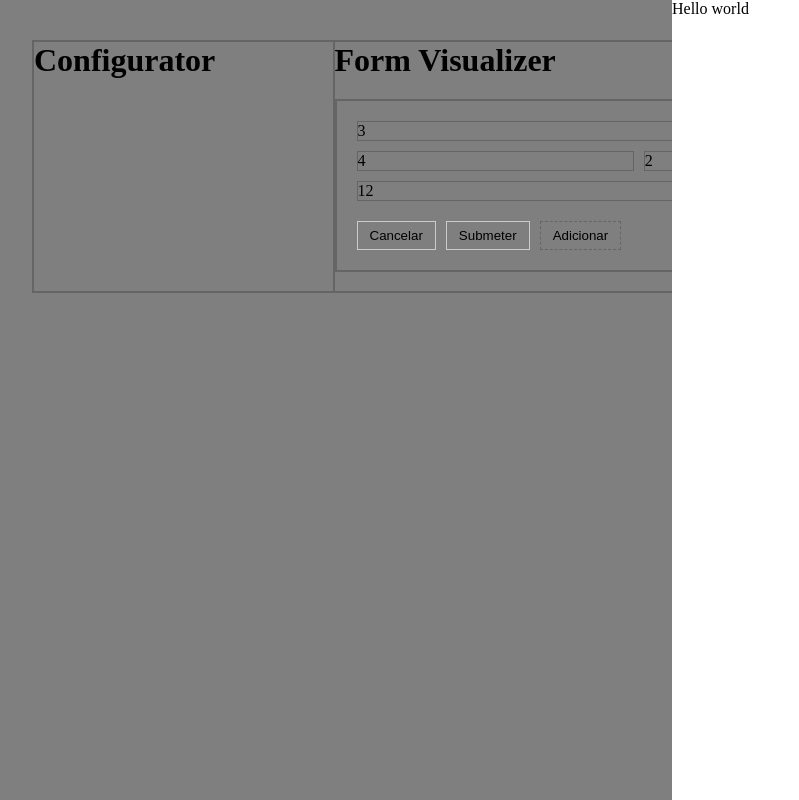
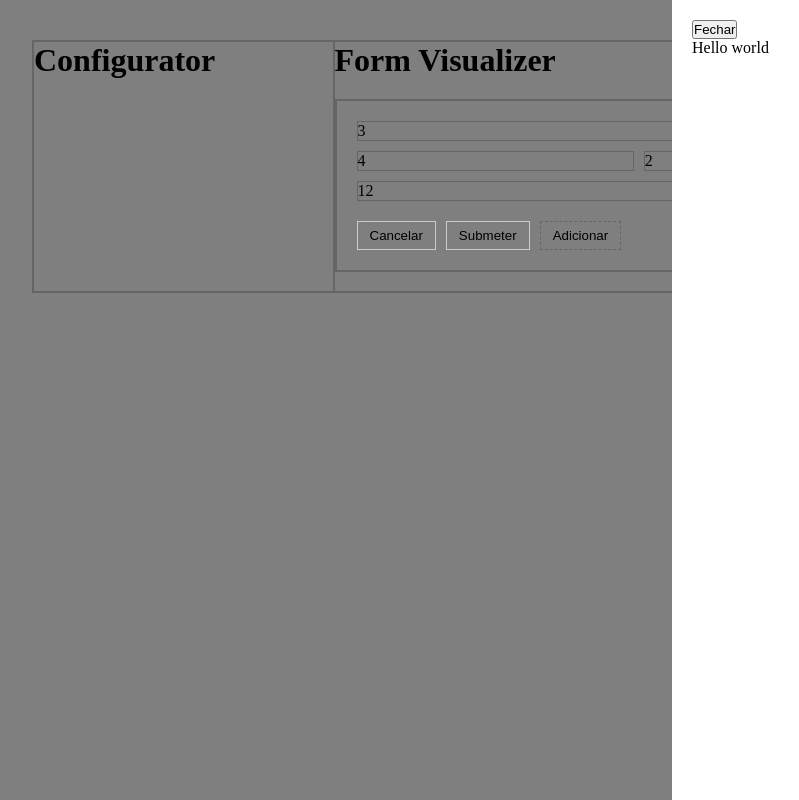
Before and after one commit to luisfilipemendonca/form-builder, a React app: page / in a window 1280 px wide. Both pictures are taken after a click on the button "Sidepanel". Shown: the whole page, without its empty margins (8-807 px from the left). Built offline with nearby package versions, Linux system fonts and the light colour scheme.

Commit message:
Added back button to sidepanel

```diff
--- a/src/components/Sidepanel/index.tsx
+++ b/src/components/Sidepanel/index.tsx
@@ -1,6 +1,8 @@
 import { FC, ReactNode, useRef } from 'react';
 import { CSSTransition } from 'react-transition-group';
 import {
+  SidepanelBackButton,
+  SidepanelBackButtonContainer,
   SidepanelBackdrop,
   SidepanelContainer,
   SidepanelContent,
@@ -26,7 +28,14 @@ const Sidepanel: FC<SidepanelProps> = ({ isOpen, content, onCloseHandler }) => {
     >
       <SidepanelContainer ref={sidepanelRef}>
         <SidepanelBackdrop onClick={onCloseHandler} />
-        <SidepanelContent>{content}</SidepanelContent>
+        <SidepanelContent>
+          <SidepanelBackButtonContainer>
+            <SidepanelBackButton onClick={onCloseHandler}>
+              Fechar
+            </SidepanelBackButton>
+          </SidepanelBackButtonContainer>
+          {content}
+        </SidepanelContent>
       </SidepanelContainer>
     </CSSTransition>
   );
--- a/src/components/Sidepanel/styled.ts
+++ b/src/components/Sidepanel/styled.ts
@@ -14,6 +14,7 @@ export const SidepanelContent = styled.div`
   right: -100%;
   top: 0;
   bottom: 0;
+  padding: 20px;
 `;
 
 export const SidepanelContainer = styled.div`
@@ -67,3 +68,7 @@ export const SidepanelContainer = styled.div`
     transition: right 500ms linear;
   }
 `;
+
+export const SidepanelBackButtonContainer = styled.div``;
+
+export const SidepanelBackButton = styled.button``;
```
